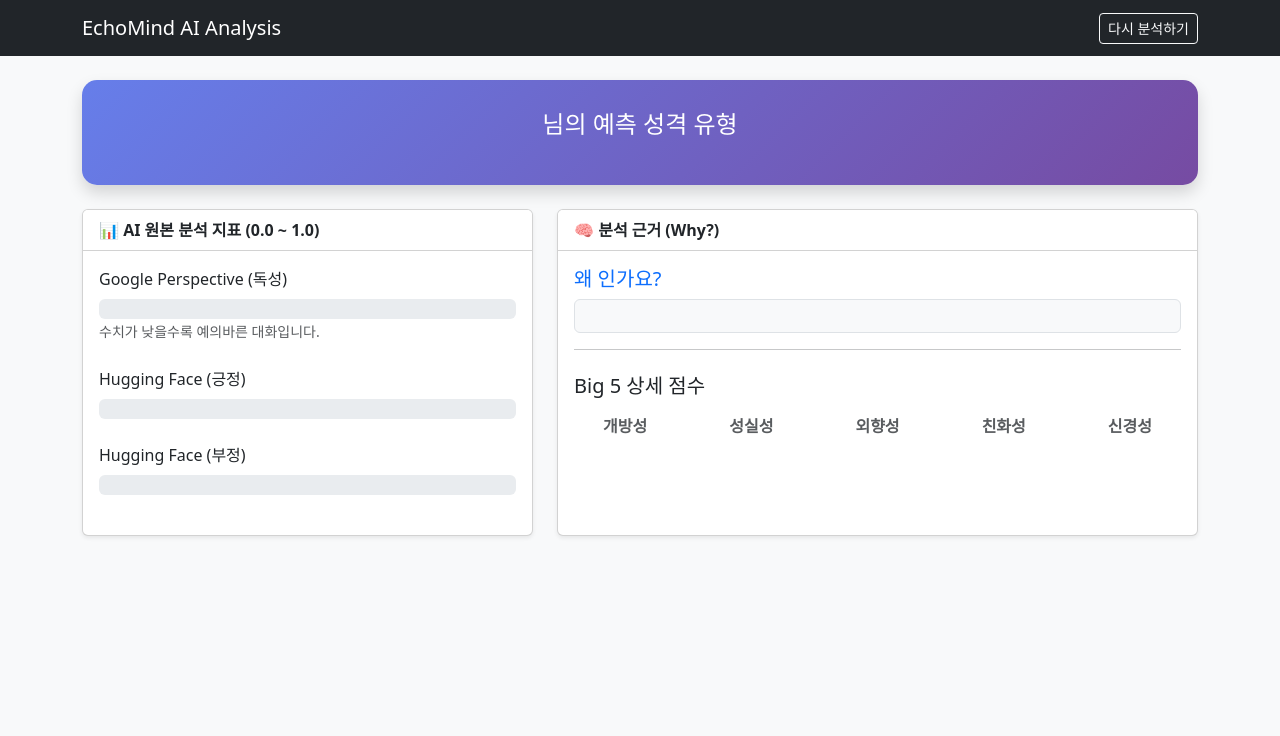
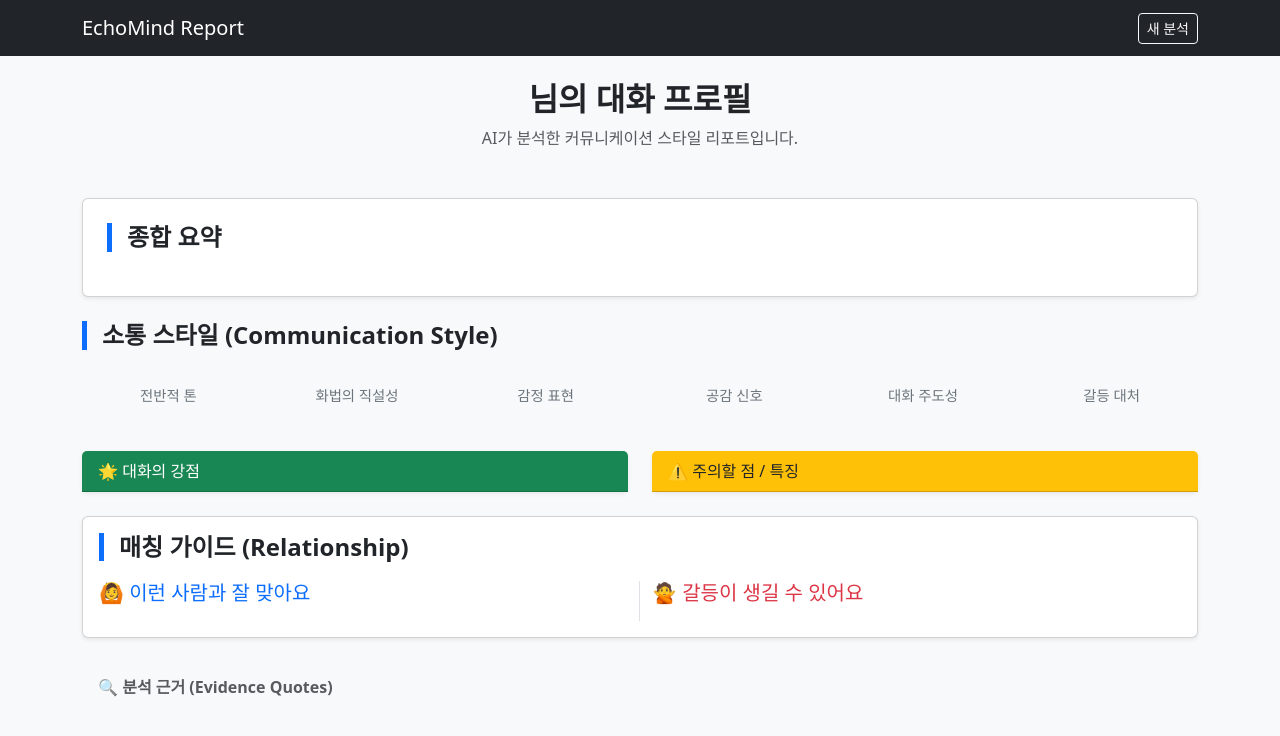
Before and after one commit to 2026TUKCOMCD/EchoMind, a Flask app: template templates/result.html in a window 1280 px wide. Shown: the top 736 px of the page. Run offline with Flask 3, Linux system fonts and the light colour scheme; the template is opened without the code that fills it, so the values that code supplies are empty; parts of the project's set-up code (start-up, migrations or seed data) failed here and were passed over.

Commit message:
upload html files

```diff
--- a/templates/result.html
+++ b/templates/result.html
@@ -2,113 +2,126 @@
 <html lang="ko">
 <head>
     <meta charset="UTF-8">
-    <title>EchoMind - 분석 결과</title>
+    <meta name="viewport" content="width=device-width, initial-scale=1.0">
+    <title>분석 결과 - EchoMind</title>
     <link href="https://cdn.jsdelivr.net/npm/bootstrap@5.3.0/dist/css/bootstrap.min.css" rel="stylesheet">
     <style>
-        .score-box { background: #f8f9fa; border-radius: 10px; padding: 20px; text-align: center; }
-        .score-value { font-size: 2rem; font-weight: bold; color: #0d6efd; }
-        .mbti-box { background: linear-gradient(135deg, #667eea 0%, #764ba2 100%); color: white; padding: 30px; border-radius: 15px; }
+        .style-card { background: #f8f9fa; border-radius: 12px; padding: 15px; text-align: center; height: 100%; }
+        .style-label { font-size: 0.9rem; color: #6c757d; margin-bottom: 5px; }
+        .style-value { font-size: 1.2rem; font-weight: bold; color: #0d6efd; }
+        .section-title { border-left: 5px solid #0d6efd; padding-left: 15px; margin-bottom: 20px; font-weight: bold; }
+        .list-group-item-success { background-color: #d1e7dd; color: #0f5132; }
+        .list-group-item-warning { background-color: #fff3cd; color: #664d03; }
     </style>
 </head>
 <body class="bg-light">
 
 <nav class="navbar navbar-dark bg-dark mb-4">
     <div class="container">
-        <span class="navbar-brand">EchoMind AI Analysis</span>
-        <a href="/upload" class="btn btn-sm btn-outline-light">다시 분석하기</a>
+        <span class="navbar-brand">EchoMind Report</span>
+        <a href="/upload" class="btn btn-sm btn-outline-light">새 분석</a>
     </div>
 </nav>
 
 <div class="container mb-5">
-    <div class="row mb-4">
-        <div class="col-12">
-            <div class="mbti-box text-center shadow">
-                <h4 class="mb-3">{{ nickname }}님의 예측 성격 유형</h4>
-                <h1 class="display-1 fw-bold">{{ data.mbti_prediction }}</h1>
-                <p class="lead mt-3">{{ data.summary_text }}</p>
-            </div>
-        </div>
+    <div class="text-center mb-5">
+        <h2 class="fw-bold">{{ data.target_name }}님의 대화 프로필</h2>
+        <p class="text-muted">AI가 분석한 커뮤니케이션 스타일 리포트입니다.</p>
     </div>
 
-    <div class="row">
-        <div class="col-md-5">
-            <div class="card shadow-sm h-100">
-                <div class="card-header bg-white fw-bold">
-                    📊 AI 원본 분석 지표 (0.0 ~ 1.0)
-                </div>
-                <div class="card-body">
-                    <div class="mb-4">
-                        <label class="form-label d-flex justify-content-between">
-                            <span>Google Perspective (독성)</span>
-                            <span class="fw-bold text-danger">{{ data.toxicity_score }}</span>
-                        </label>
-                        <div class="progress" style="height: 20px;">
-                            <div class="progress-bar bg-danger" role="progressbar"
-                                 style="width: {{ data.toxicity_score * 100 }}%"></div>
-                        </div>
-                        <small class="text-muted">수치가 낮을수록 예의바른 대화입니다.</small>
-                    </div>
-
-                    <div class="mb-4">
-                        <label class="form-label d-flex justify-content-between">
-                            <span>Hugging Face (긍정)</span>
-                            <span class="fw-bold text-primary">{{ data.sentiment_pos_ratio }}</span>
-                        </label>
-                        <div class="progress" style="height: 20px;">
-                            <div class="progress-bar bg-primary" role="progressbar"
-                                 style="width: {{ data.sentiment_pos_ratio * 100 }}%"></div>
+    <div class="card shadow-sm mb-4">
+        <div class="card-body p-4">
+            <h4 class="section-title">종합 요약</h4>
+            <p class="lead" style="line-height: 1.8;">{{ data.summary }}</p>
         </div>
     </div>
 
     <div class="mb-4">
-                        <label class="form-label d-flex justify-content-between">
-                            <span>Hugging Face (부정)</span>
-                            <span class="fw-bold text-secondary">{{ data.sentiment_neg_ratio }}</span>
-                        </label>
-                        <div class="progress" style="height: 20px;">
-                            <div class="progress-bar bg-secondary" role="progressbar"
-                                 style="width: {{ data.sentiment_neg_ratio * 100 }}%"></div>
+        <h4 class="section-title">소통 스타일 (Communication Style)</h4>
+        <div class="row g-3">
+            <div class="col-6 col-md-2">
+                <div class="style-card">
+                    <div class="style-label">전반적 톤</div>
+                    <div class="style-value">{{ data.style.tone }}</div>
                 </div>
+            </div>
+            <div class="col-6 col-md-2">
+                <div class="style-card">
+                    <div class="style-label">화법의 직설성</div>
+                    <div class="style-value">{{ data.style.directness }}</div>
+                </div>
+            </div>
+            <div class="col-6 col-md-2">
+                <div class="style-card">
+                    <div class="style-label">감정 표현</div>
+                    <div class="style-value">{{ data.style.emotion }}</div>
+                </div>
+            </div>
+            <div class="col-6 col-md-2">
+                <div class="style-card">
+                    <div class="style-label">공감 신호</div>
+                    <div class="style-value">{{ data.style.empathy }}</div>
+                </div>
+            </div>
+            <div class="col-6 col-md-2">
+                <div class="style-card">
+                    <div class="style-label">대화 주도성</div>
+                    <div class="style-value">{{ data.style.initiative }}</div>
+                </div>
+            </div>
+            <div class="col-6 col-md-2">
+                <div class="style-card">
+                    <div class="style-label">갈등 대처</div>
+                    <div class="style-value">{{ data.style.conflict }}</div>
                 </div>
             </div>
         </div>
     </div>
 
-        <div class="col-md-7">
-            <div class="card shadow-sm h-100">
-                <div class="card-header bg-white fw-bold">
-                    🧠 분석 근거 (Why?)
+    <div class="row mb-4">
+        <div class="col-md-6">
+            <div class="card h-100 shadow-sm border-0">
+                <div class="card-header bg-success text-white">🌟 대화의 강점</div>
+                <ul class="list-group list-group-flush">
+                    {% for item in data.strengths %}
+                        <li class="list-group-item">{{ item }}</li>
+                    {% endfor %}
+                </ul>
             </div>
+        </div>
+        <div class="col-md-6">
+            <div class="card h-100 shadow-sm border-0">
+                <div class="card-header bg-warning text-dark">⚠️ 주의할 점 / 특징</div>
+                <ul class="list-group list-group-flush">
+                    {% for item in data.cautions %}
+                        <li class="list-group-item">{{ item }}</li>
+                    {% endfor %}
+                </ul>
+            </div>
+        </div>
+    </div>
+
+    <div class="row mb-4">
+        <div class="col-md-12">
+            <div class="card shadow-sm">
                 <div class="card-body">
-                    <h5 class="card-title text-primary">왜 {{ data.mbti_prediction }}인가요?</h5>
-                    <p class="card-text bg-light p-3 rounded border">
-                        {{ data.reasoning_text | safe }}
-                    </p>
-
-                    <hr>
-
-                    <h5 class="card-title mt-4">Big 5 상세 점수</h5>
-                    <div class="row text-center mt-3">
-                        <div class="col">
-                            <div class="fw-bold text-muted">개방성</div>
-                            <div class="h4">{{ data.openness }}</div>
+                    <h4 class="section-title">매칭 가이드 (Relationship)</h4>
+                    <div class="row">
+                        <div class="col-md-6 border-end">
+                            <h5 class="text-primary mb-3">🙆 이런 사람과 잘 맞아요</h5>
+                            <ul>
+                                {% for tip in data.matching.works_well_with %}
+                                    <li>{{ tip }}</li>
+                                {% endfor %}
+                            </ul>
                         </div>
-                        <div class="col">
-                            <div class="fw-bold text-muted">성실성</div>
-                            <div class="h4">{{ data.conscientiousness }}</div>
-                        </div>
-                        <div class="col">
-                            <div class="fw-bold text-muted">외향성</div>
-                            <div class="h4">{{ data.extraversion }}</div>
-                        </div>
-                        <div class="col">
-                            <div class="fw-bold text-muted">친화성</div>
-                            <div class="h4">{{ data.agreeableness }}</div>
-                        </div>
-                        <div class="col">
-                            <div class="fw-bold text-muted">신경성</div>
-                            <div class="h4">{{ data.neuroticism }}</div>
-                        </div>
+                        <div class="col-md-6">
+                            <h5 class="text-danger mb-3">🙅 갈등이 생길 수 있어요</h5>
+                            <ul>
+                                {% for tip in data.matching.may_clash_with %}
+                                    <li>{{ tip }}</li>
+                                {% endfor %}
+                            </ul>
                         </div>
                     </div>
                 </div>
@@ -116,5 +129,17 @@
         </div>
     </div>
 
+    <div class="card bg-light border-0">
+        <div class="card-body">
+            <h6 class="text-muted fw-bold">🔍 분석 근거 (Evidence Quotes)</h6>
+            <div class="d-flex flex-wrap gap-2 mt-2">
+                {% for quote in data.evidence %}
+                    <span class="badge bg-secondary fw-normal p-2">"{{ quote }}"</span>
+                {% endfor %}
+            </div>
+        </div>
+    </div>
+
+</div>
 </body>
 </html>
```
Lines whose indentation alone changed are shown as unchanged.
